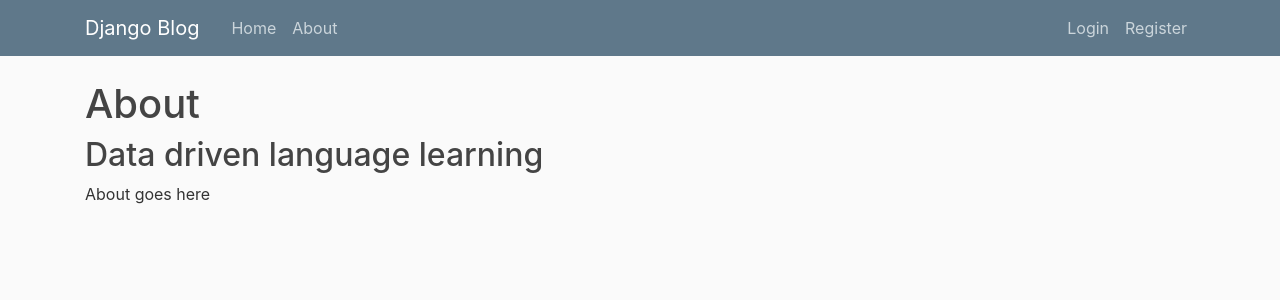
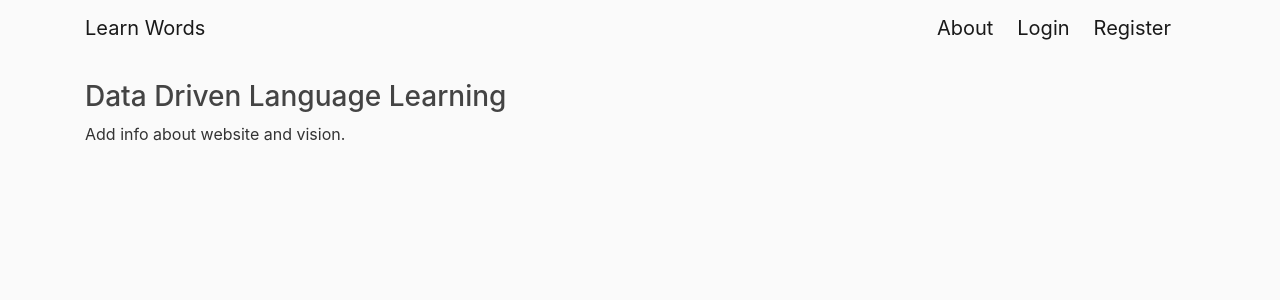
Before and after one commit to MatAff/QuizIt, a Django app: page /about/ in a window 1280 px wide. Shown: the top 300 px of the page. Run offline with Django 3.2, Linux system fonts and the light colour scheme; some libraries are stand-ins or nearby versions.

Commit message:
cleaning css phase

```diff
--- a/python/scripts/learn.py
+++ b/python/scripts/learn.py
@@ -37,6 +37,7 @@ def remove_accents(t):
     rep = 'aaaaaeeeeiiiioucuuunn'
     for e in zip(acc, rep):
         t = t.replace(e[0], e[1])
+    #  from string import maketrans
     return t
 
 
--- a/quizitsite/quizit/static/quizit/main.css
+++ b/quizitsite/quizit/static/quizit/main.css
@@ -1,3 +1,5 @@
+
+
 body {
   background: #fafafa;
   color: #333333;
--- a/quizitsite/quizit/templates/quizit/about.html
+++ b/quizitsite/quizit/templates/quizit/about.html
@@ -1,8 +1,8 @@
 <!DOCTYPE html>
 
 {% extends "quizit/base.html" %}
+
 {% block content %}
-	<h1>About</h1>
-	<h2>Data driven language learning</h2>
-	About goes here
+	<h3>Data Driven Language Learning</h3>
+	Add info about website and vision.
 {% endblock content %}
--- a/quizitsite/quizit/templates/quizit/base.html
+++ b/quizitsite/quizit/templates/quizit/base.html
@@ -11,28 +11,38 @@
 		<!-- Bootstrap CSS -->
 		<link rel="stylesheet" href="https://stackpath.bootstrapcdn.com/bootstrap/4.3.1/css/bootstrap.min.css" integrity="sha384-ggOyR0iXCbMQv3Xipma34MD+dH/1fQ784/j6cY/iJTQUOhcWr7x9JvoRxT2MZw1T" crossorigin="anonymous">
 
-    <link rel="stylesheet" type="text/css" href="{% static 'quizit/main.css' %}">
+		<!-- Project CSS-->
+		<link rel="stylesheet" type="text/css" href="{% static "quizit/main.css" %}">
+		<link rel="stylesheet" type="text/css" href="{% static "quizit/basic.css" %}">
 
 		<title>Quiz It</title>
 	</head>
 	<body>
 		<header class="site-header">
-	  <nav class="navbar navbar-expand-md navbar-dark bg-steel fixed-top">
+			<nav class="navbar navbar-expand-md navbar-light fixed-top">
 			  <div class="container">
-	      <a class="navbar-brand mr-4" href="/">Django Blog</a>
-	      <button class="navbar-toggler" type="button" data-toggle="collapse" data-target="#navbarToggle" aria-controls="navbarToggle" aria-expanded="false" aria-label="Toggle navigation">
-	      <span class="navbar-toggler-icon"></span>
-	      </button>
+				<a class="navbar-brand mr-4" href="/">Learn Words</a>
+
 				<div class="collapse navbar-collapse" id="navbarToggle">
+
+					<!-- Navbar Left Side -->
 					<div class="navbar-nav mr-auto">
-	          <a class="nav-item nav-link" href="{% url 'quizit:quizit-home' %}">Home</a>
-	          <a class="nav-item nav-link" href="{% url 'quizit:quizit-about' %}">About</a>
+
 					</div>
+
 					<!-- Navbar Right Side -->
 					<div class="navbar-nav">
-	          <a class="nav-item nav-link" href="#">Login</a>
-	          <a class="nav-item nav-link" href="#">Register</a>
+						<a class="navbar-brand mr-4" href="{% url 'quizit:quizit-about' %}">About</a>
+
+						{% if user.is_authenticated %}
+							<a class="navbar-brand mr-4" href="/logout/">Logout</a>
+						{% else %}
+							<a class="navbar-brand mr-4" href="/login/">Login</a>
+							<a class="navbar-brand mr-4" href="/register/">Register</a>
+						{% endif %}
+
 					</div>
+
 				</div>
 			  </div>
 			</nav>
@@ -43,7 +53,7 @@
 		</div>
 
 		<!-- Optional JavaScript -->
-    <!-- jQuery first, then Popper.js, then Bootstrap JS -->
+		<!-- jQuery, Popper.js, Bootstrap JS -->
 		<script src="https://code.jquery.com/jquery-3.3.1.slim.min.js" integrity="sha384-q8i/X+965DzO0rT7abK41JStQIAqVgRVzpbzo5smXKp4YfRvH+8abtTE1Pi6jizo" crossorigin="anonymous"></script>
 		<script src="https://cdnjs.cloudflare.com/ajax/libs/popper.js/1.14.7/umd/popper.min.js" integrity="sha384-UO2eT0CpHqdSJQ6hJty5KVphtPhzWj9WO1clHTMGa3JDZwrnQq4sF86dIHNDz0W1" crossorigin="anonymous"></script>
 		<script src="https://stackpath.bootstrapcdn.com/bootstrap/4.3.1/js/bootstrap.min.js" integrity="sha384-JjSmVgyd0p3pXB1rRibZUAYoIIy6OrQ6VrjIEaFf/nJGzIxFDsf4x0xIM+B07jRM" crossorigin="anonymous"></script>
--- a/quizitsite/quizit/templates/quizit/go.html
+++ /dev/null
@@ -1,6 +0,0 @@
-<!DOCTYPE html>
-
-{% extends "quizit/base.html" %}
-{% block content %}
-	<h1>Quiz It</h1>
-{% endblock content %}
--- a/quizitsite/quizit/urls.py
+++ b/quizitsite/quizit/urls.py
@@ -6,9 +6,7 @@ from . import views
 app_name = 'quizit'
 
 urlpatterns = [
-    path('', views.home, name='quizit-home'),
-    path('go/', views.go, name='quizit-go'),
-    path('home/', views.home, name='quizit-home'),
+    path('', views.basic, name='quizit-basic'),
     path('about/', views.about, name='quizit-about'),
     path('basic/', views.basic, name='quizit-basic'),
     path('<int:item_id>/answer/', views.answer, name='answer'),
--- a/quizitsite/quizit/views.py
+++ b/quizitsite/quizit/views.py
@@ -22,16 +22,6 @@ posts = [
 def index(request):
     return HttpResponse("QuizIt app index")
 
-def go(request):
-    return render(request, 'quizit/go.html')
-
-def home(request):
-    context = {
-        'posts': posts
-    }
-    return render(request, 'quizit/home.html', context)
-    #return HttpResponse('<h1>Home</h1>')
-
 def about(request):
     return render(request, 'quizit/about.html')
 
@@ -43,7 +33,6 @@ def basic(request, feedback=None):
         feedback = ""
     return render(request, 'quizit/basic.html', {'item': item, 'feedback': feedback})
 
-
 @login_required
 def answer(request, item_id):
     print(item_id)
--- a/quizitsite/quizitsite/urls.py
+++ b/quizitsite/quizitsite/urls.py
@@ -13,6 +13,7 @@ Including another URLconf
     1. Import the include() function: from django.urls import include, path
     2. Add a URL to urlpatterns:  path('blog/', include('blog.urls'))
 """
+
 from django.contrib import admin
 from django.contrib.auth import views as auth_views
 from django.urls import include, path
```
Also changed, not shown: python/scripts/selector.py (+4 -3 lines), python/scripts/transer.py (deleted, +0 -62 lines), quizitsite/quizit/templates/quizit/basic.html (+16 -14 lines), quizitsite/quizit/templates/quizit/home.html (deleted, +0 -10 lines), quizitsite/quizit/static/quizit/basic.css (indentation only). Lines whose indentation alone changed are shown as unchanged.
